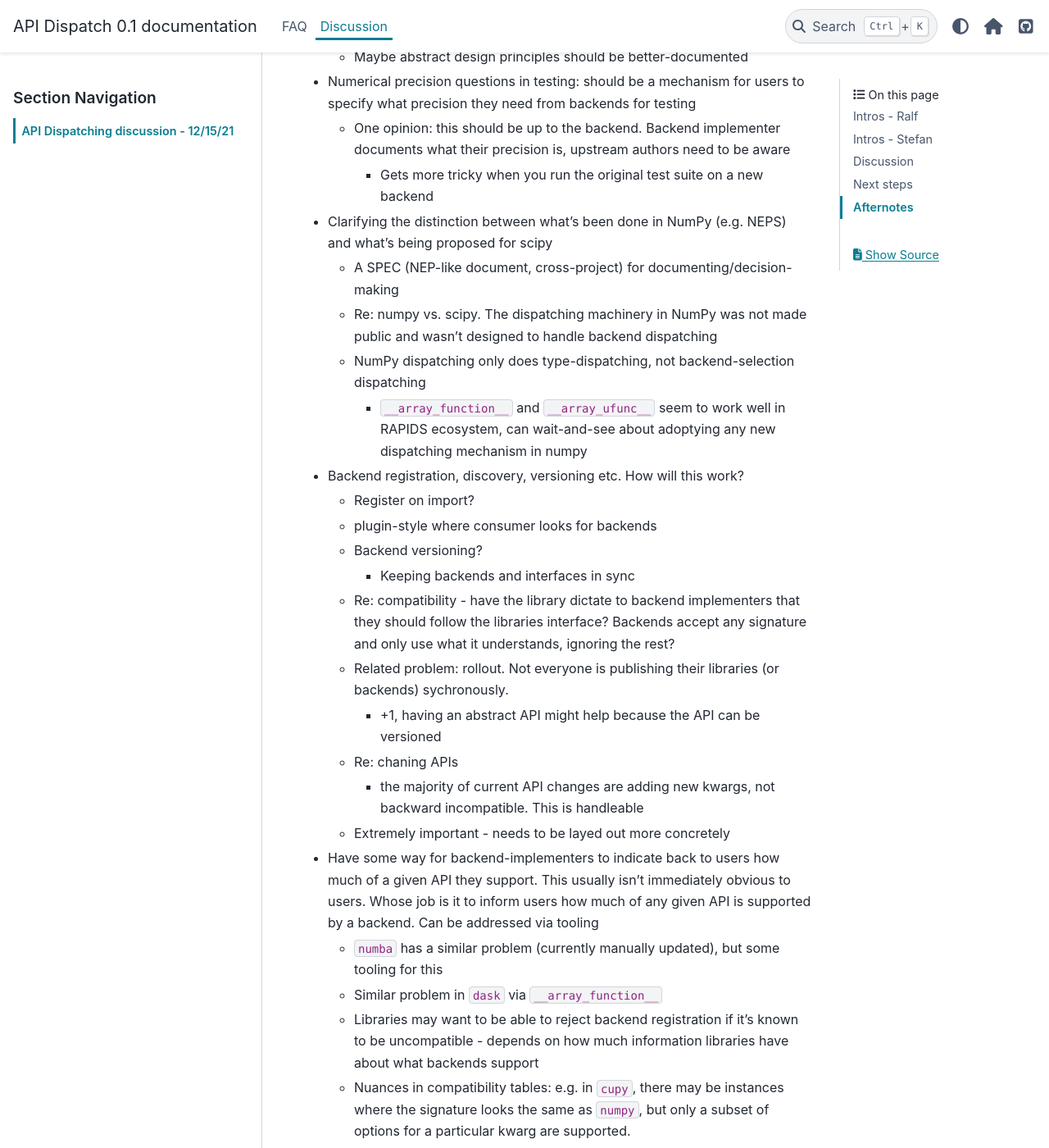
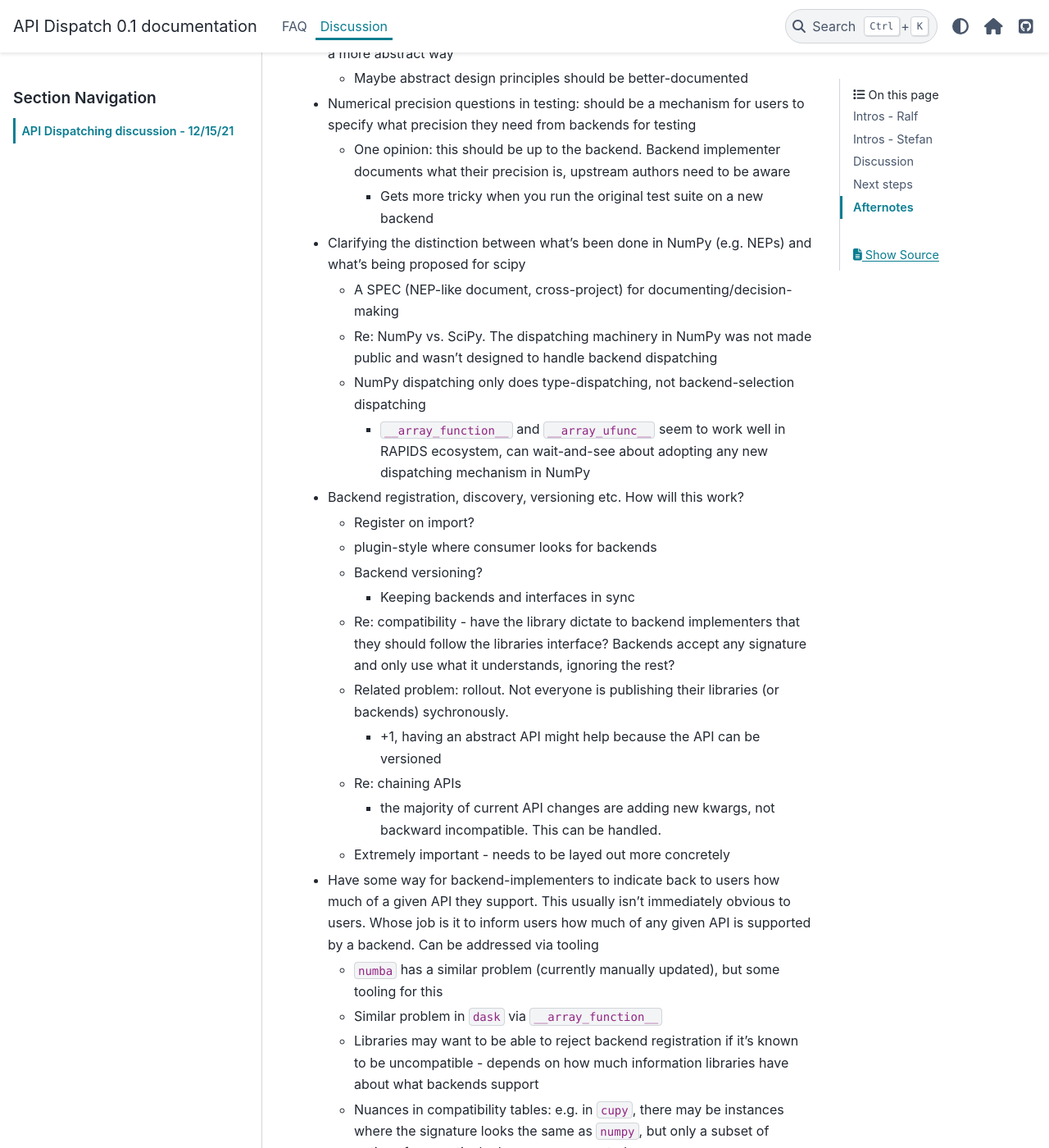
Before and after one commit to scientific-python/api-dispatch, a Sphinx documentation site: the page built from source/discussion/2021-12-15.rst, in a window 1280 px wide and 1400 px high, scrolled down 2696 px. Shown: the whole window at 82% size. Built offline with Sphinx 7.4.7 and the PyData theme 0.15.4, drawn with Linux system fonts in a browser that asks for light colours; some of the changed text lies outside the part shown.

Commit message:
A few minor textual tweaks.

```diff
--- a/source/discussion/2021-12-15.rst
+++ b/source/discussion/2021-12-15.rst
@@ -131,18 +131,18 @@ Discussion
          backend
 
 -  Clarifying the distinction between what’s been done in NumPy
-   (e.g. NEPS) and what’s being proposed for scipy
+   (e.g. NEPs) and what’s being proposed for scipy
 
    -  A SPEC (NEP-like document, cross-project) for
       documenting/decision-making
-   -  Re: numpy vs. scipy. The dispatching machinery in NumPy was not
+   -  Re: NumPy vs. SciPy. The dispatching machinery in NumPy was not
       made public and wasn’t designed to handle backend dispatching
    -  NumPy dispatching only does type-dispatching, not
       backend-selection dispatching
 
       -  ``__array_function__`` and ``__array_ufunc__`` seem to work
-         well in RAPIDS ecosystem, can wait-and-see about adoptying any
-         new dispatching mechanism in numpy
+         well in RAPIDS ecosystem, can wait-and-see about adopting any
+         new dispatching mechanism in NumPy
 
 -  Backend registration, discovery, versioning etc. How will this work?
 
@@ -162,10 +162,10 @@ Discussion
       -  +1, having an abstract API might help because the API can be
          versioned
 
-   -  Re: chaning APIs
+   -  Re: chaining APIs
 
       -  the majority of current API changes are adding new kwargs, not
-         backward incompatible. This is handleable
+         backward incompatible. This can be handled.
 
    -  Extremely important - needs to be layed out more concretely
 
```
Also changed, not shown: other parts of source/discussion/2021-12-15.rst (+2 -2 lines).
